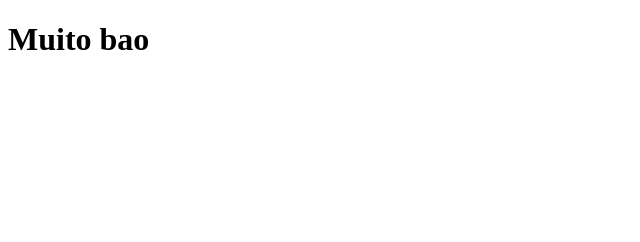
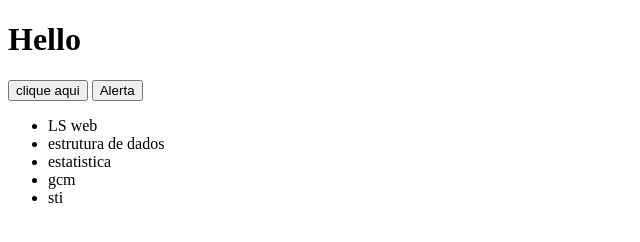
Before and after one commit to verissimon/script-web-js, a plain HTML site: page doc.html in a window 1280 px wide. Shown: the whole page, without its empty margins (0-640 px from the left). Drawn offline with Linux system fonts and the light colour scheme.

Commit message:
update DOM

```diff
--- a/doc.html
+++ b/doc.html
@@ -7,7 +7,16 @@
     <title>Document</title>
 </head>
 <body>
-    <h1>Muito bao</h1>
+  <h1>Hello</h1>
+  <button class="btn">clique aqui</button>
+  <button id="botaoAlerta" class="btn">Alerta</button>
+  <ul>
+    <li>LS web</li>
+    <li>estrutura de dados</li>
+    <li>estatistica</li>
+    <li>gcm</li>
+    <li>sti</li>
+  </ul>
 </body>
 <script src="./script.js"></script>
 </html>
```
